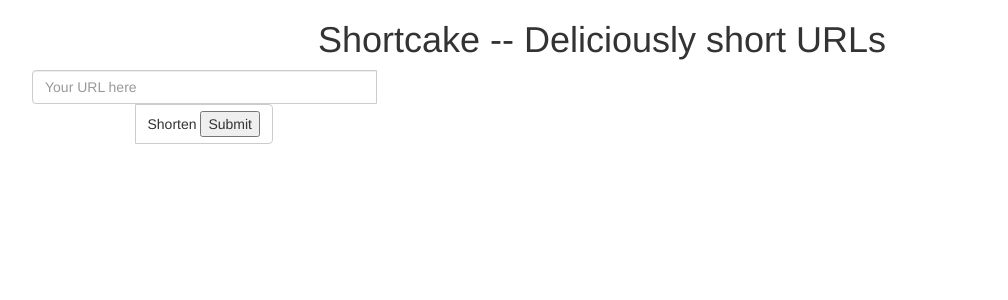
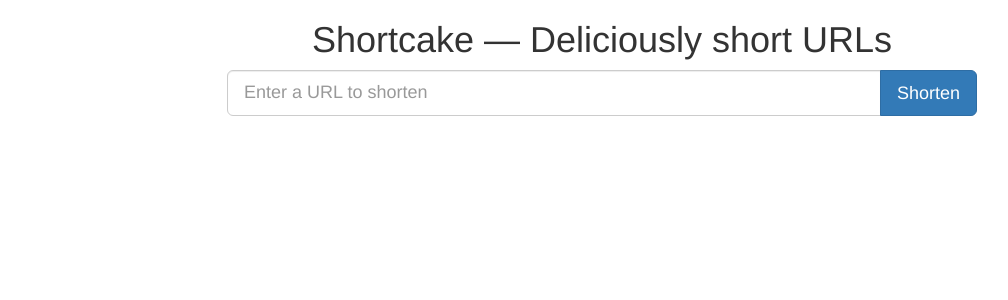
Before and after one commit to ahmed07777/shortcake, a Flask app: page / in a window 1280 px wide. Shown: the top 300 px of the page, without its empty margins (38-1046 px from the left). Run offline with Flask 2, Linux system fonts and the light colour scheme; some libraries are stand-ins or nearby versions.

Commit message:
Clean up webapp UI
This commit includes a number of tweaks to the webapp UI to make it less painful
to look at:

- Corrected form submit button so it's a single bootstrap button instead of an
ugly default button embedded within a bootstrap button
    - This required moving the boostrap "input-group" div inside of a form div,
    which also fixed some of the bootstrap form properties not being applied
    correctly
- Use flask-bootstrap macro for flashed messages so that they're automatically
embedded inside of bootstrap alert divs and thus much prettier
    - Also use markup for the message flashed on successful URL conversion so
    that the resulting short URL is displayed as a clickable link
- Added bootstrap column offsets so the page content is centered correctly
- Title uses an mdash instead of multiple short dashes
- Added a bootstrap class to the form to make the whole thing larger, which I
think makes the whole thing look a lot better

```diff
--- a/app/templates/index.html
+++ b/app/templates/index.html
@@ -2,31 +2,25 @@
 {% import 'bootstrap/utils.html' as utils %}
 
 {% block page_content %}
-<h1>Shortcake -- Deliciously short URLs</h1>
 <div class="row" >
-    <div class="col-sm-8" >
-        <div class="input-group">
-            <form action="{{ url_for('webapp.index') }}" method="post" >
-                <input type="text" class="form-control" name="url" placeholder="Your URL here" >
+    <div class="col-md-8 col-md-offset-2" >
+        <h1>Shortcake &mdash; Deliciously short URLs</h1>
+        <form action="{{ url_for('webapp.index') }}" method="post" >
+            <div class="input-group input-group-lg">
+                <input type="text" class="form-control"
+                    name="url" placeholder="Enter a URL to shorten" >
                 <span class="input-group-btn" >
-                    <button class="btn btn-default" type="button">
+                    <button type="submit" class="btn btn-primary">
                         Shorten
-                        <input type="submit" >
                     </button>
                 </span>
-            </form>
-        </div>
+            </div>
+        </form>
     </div>
 </div>
-<div class="row" >
-    <div class="col-sm-6" >
-        {% with messages = get_flashed_messages() %}
-            {% if messages %}
-                {% for message in messages %}
-                    {{ message }}
-                {% endfor %}
-             {% endif %}
-         {% endwith %}
+<div id="flashed-messages" class="row" >
+    <div class="col-md-8 col-md-offset-2" >
+        {{ utils.flashed_messages(container=False) }}
     </div>
 </div>
 {% endblock %}
--- a/app/webapp/routes.py
+++ b/app/webapp/routes.py
@@ -1,4 +1,5 @@
 from flask import request, render_template, redirect, flash, current_app
+from markupsafe import Markup
 from app import core
 
 
@@ -12,11 +13,12 @@
                 short_url = 'http://{}/{}'.format(
                     current_app.config['DOMAIN_NAME'],
                     short_key)
-                flash(short_url)
+                short_url_markup = Markup('<a href="{0}">{0}</a>'.format(short_url))
+                flash(short_url_markup, 'success')
             except core.InvalidURLError:
-                flash('Invalid URL. Please try again.')
+                flash('Invalid URL. Please try again.', 'error')
             except core.OutOfShortKeysError:
-                flash('Unable to shorten URL, sorry!')
+                flash('Unable to shorten URL, sorry!', 'error')
         return render_template('index.html')
 
 
```
